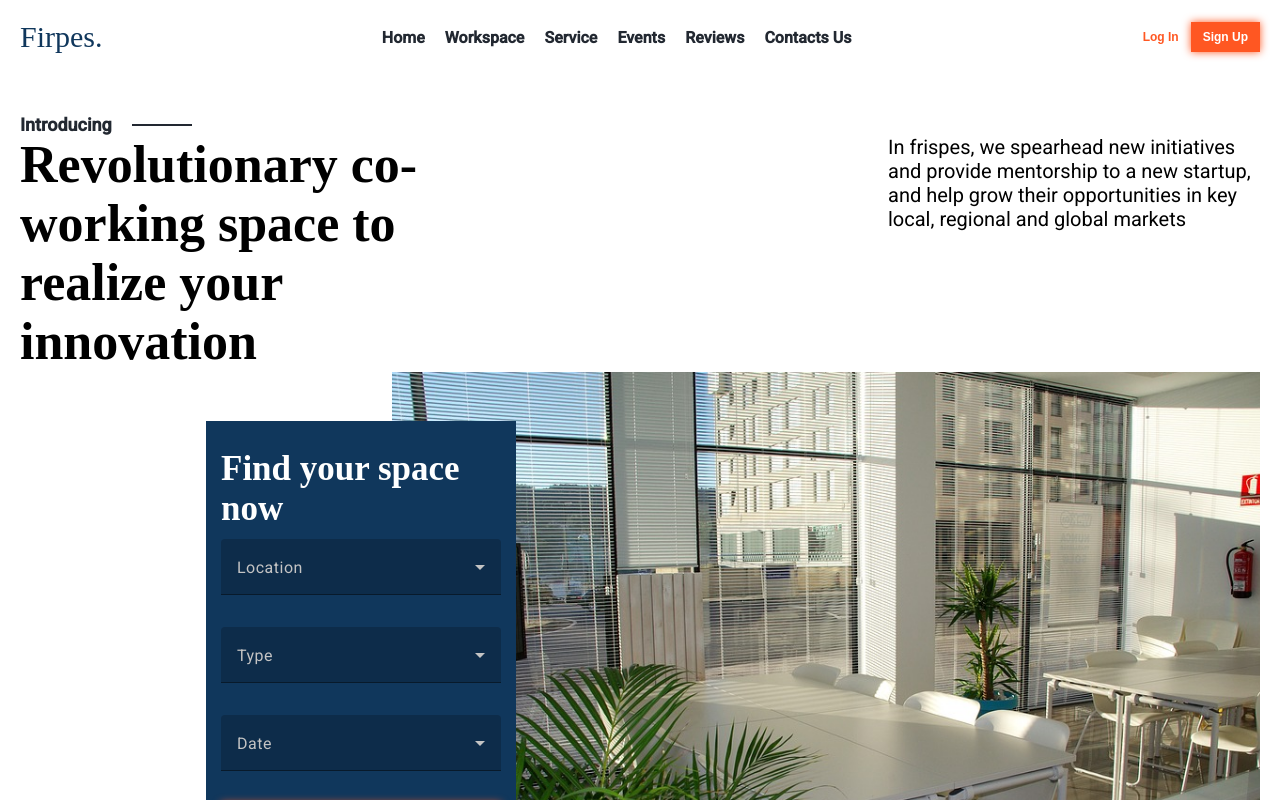
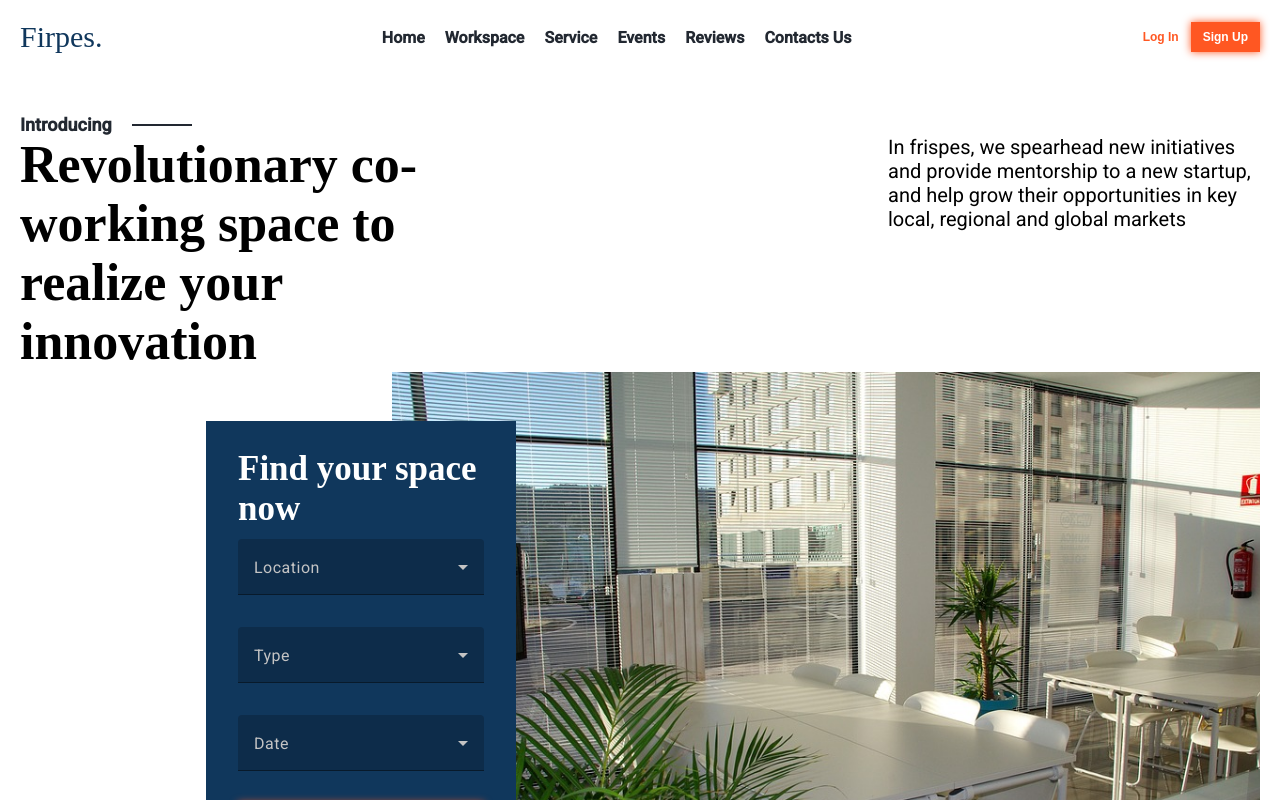
Before and after one commit to tthayza/landing-page, an Angular app: page / in a window 1280 px wide. Built offline with nearby package versions, Linux system fonts and the light colour scheme.

Commit message:
style: change padding value of form

```diff
--- a/src/app/components/introducing-area/introducing-area.component.scss
+++ b/src/app/components/introducing-area/introducing-area.component.scss
@@ -72,13 +72,13 @@ h3 {
   background-color: $primary-color;
   width: 25%;
   height: 80%;
-  padding: 1.5rem;
   position: absolute;
   justify-content: center;
   align-items: center;
   margin: 4% 0 0 15%;
   & form {
     @include flex-column-gap();
+    padding: 3.2rem;
   }
   & form h2 {
     font-family: "Lora";
```
